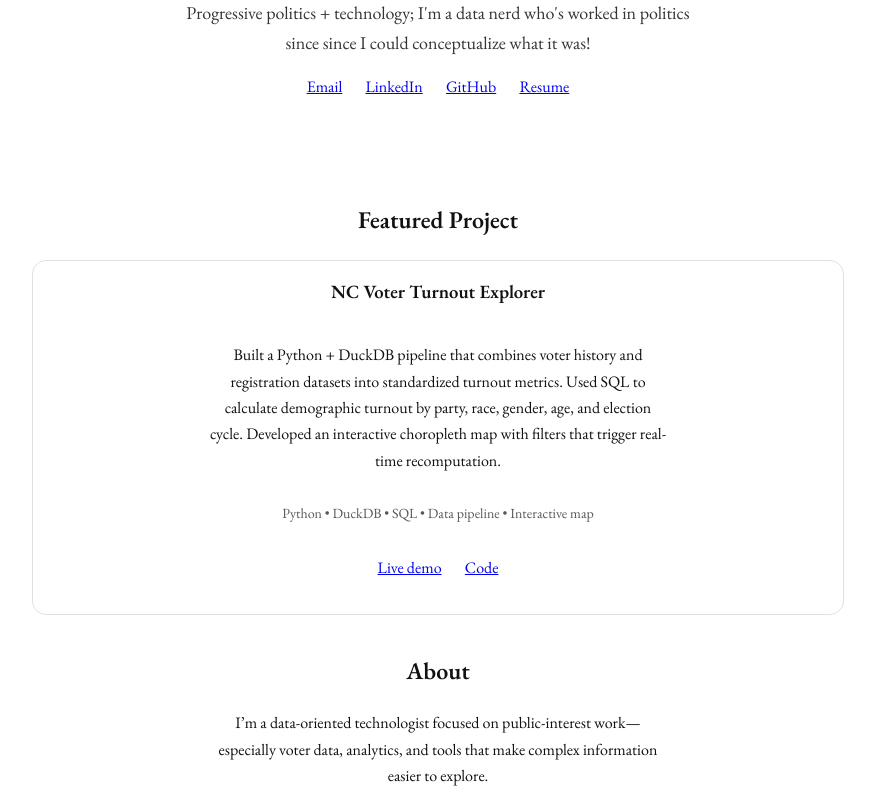
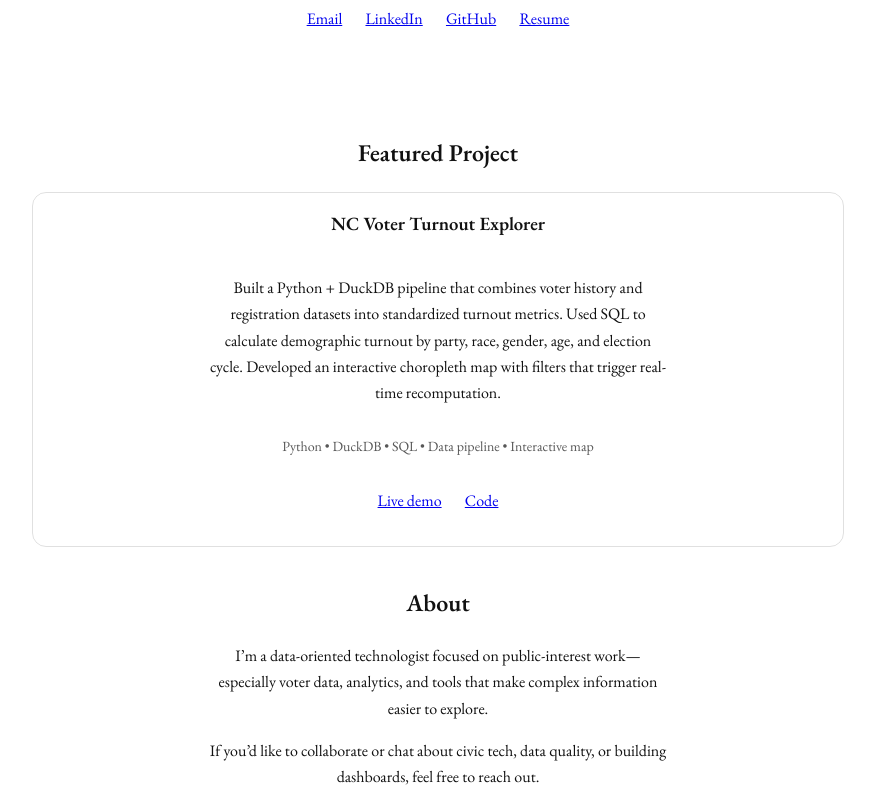
Before and after one commit to bensterbenk/bensterbenk.github.io, a plain HTML site: page index.html in a window 1280 px wide. Shown: the part 93-883 px from the top of the page, without its empty margins (202-1077 px from the left). Drawn offline with nearby package versions, Linux system fonts and the light colour scheme.

Commit message:
removed summary

```diff
--- a/index.html
+++ b/index.html
@@ -13,7 +13,6 @@
 <body>
   <header class="container">
     <h1>Benjamin Sterbenk</h1>
-    <p class="tagline">Progressive politics + technology; I'm a data nerd who's worked in politics since since I could conceptualize what it was!</p>
 
     <p class="links">
       <a href="mailto:ben.sterbenk@gmail.com">Email</a>
```
